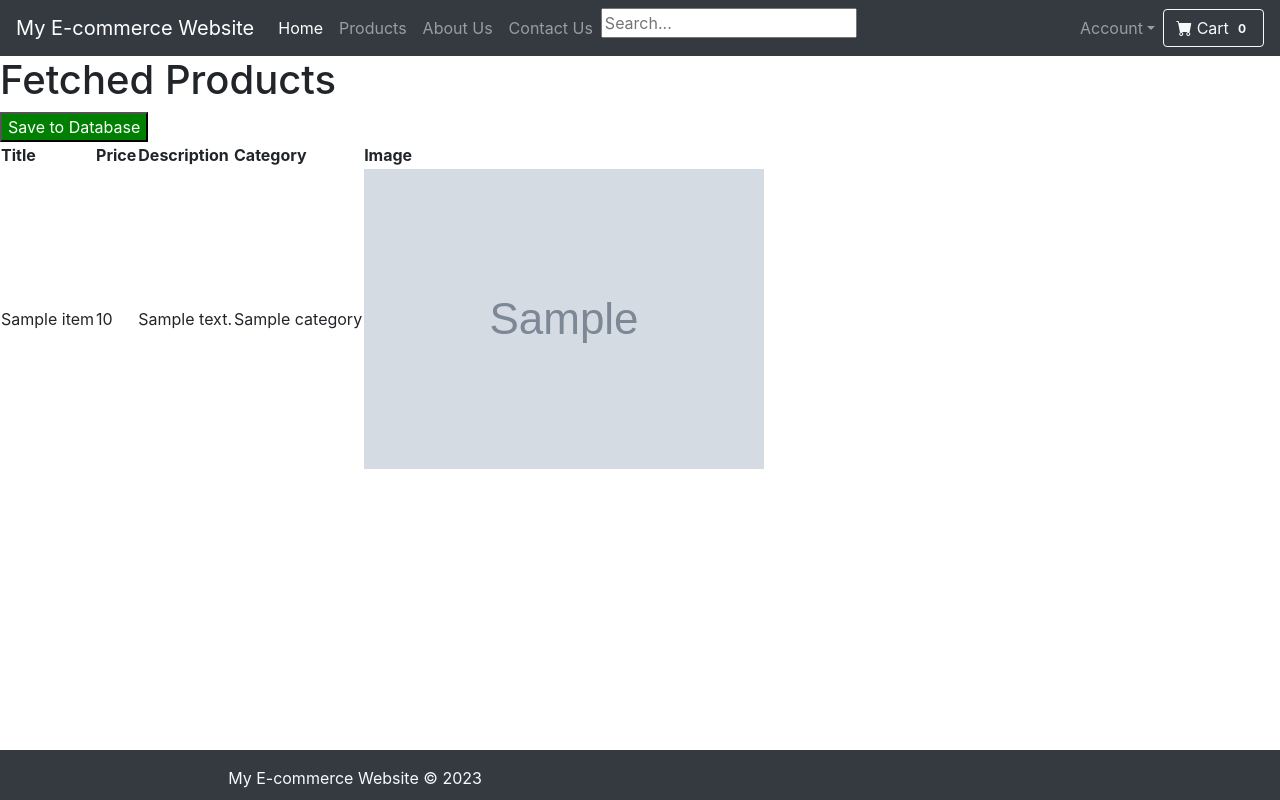
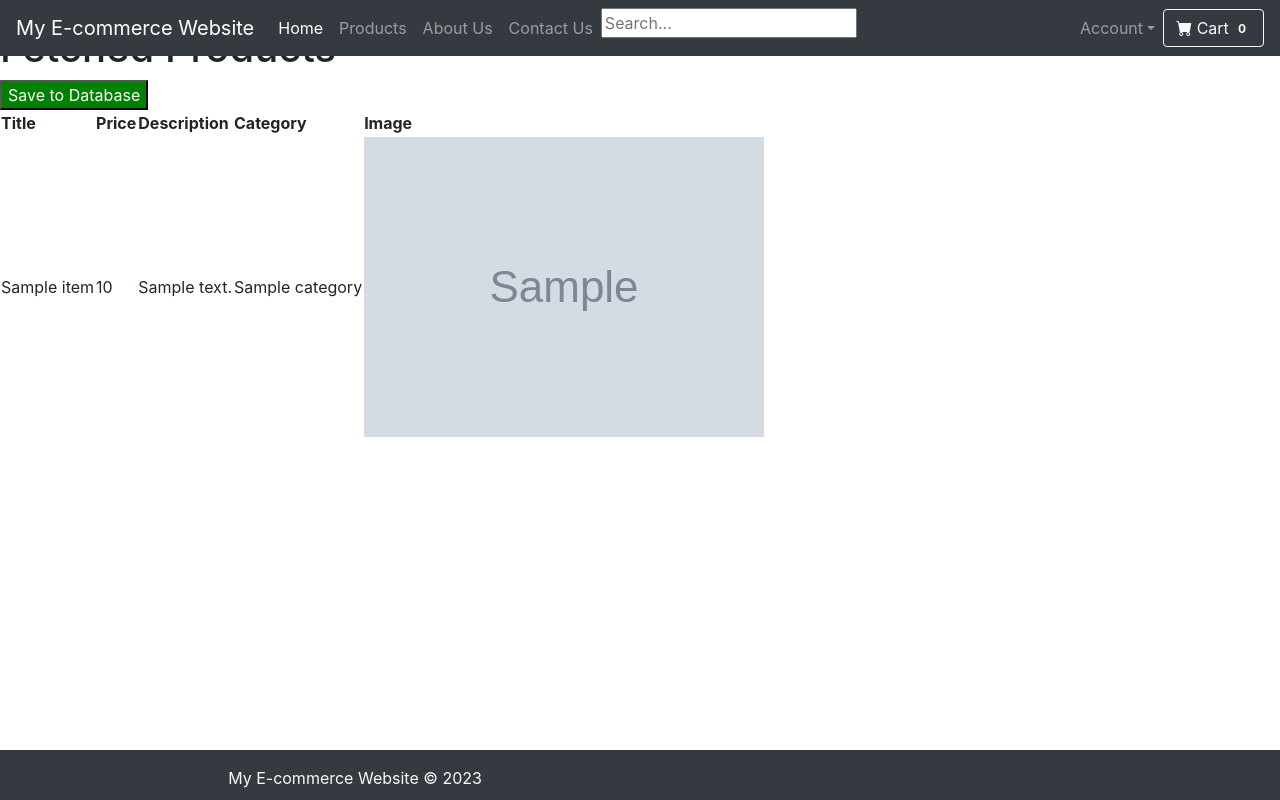
Before and after one commit to reshmaissac/reviewApp, a Django app: page /fetch-products/ in a window 1280 px wide. Run offline with Django 4.2, Linux system fonts and the light colour scheme; a user stored in the database is signed in; tables that the repository leaves empty hold one stand-in row (values such as "Sample post"); grey boxes marked "Sample" are stand-in pictures; a database or web service that is not in the repository returns one stand-in record (values such as "Sample title"); data that the repository does not hold is empty; some libraries are stand-ins or nearby versions.

Commit message:
header bar changes

```diff
--- a/home/templates/home/base.html
+++ b/home/templates/home/base.html
@@ -38,7 +38,7 @@
   </head>
   <body>
     <!-- Navigation Section -->
-    <nav class="navbar navbar-expand-lg navbar-dark bg-dark">
+    <nav class="navbar navbar-expand-lg navbar-dark bg-dark" style="position: fixed; width: 100%; left: 0cm; right: 0cm;">
       <a class="navbar-brand" href="{% url 'products:home' %}">My E-commerce Website</a>
       <button
         class="navbar-toggler"
@@ -106,6 +106,7 @@
       </div>
     </nav>
 
+    <br>
     {% block content %}{% endblock %}
 
     <!-- Footer Section -->
```
